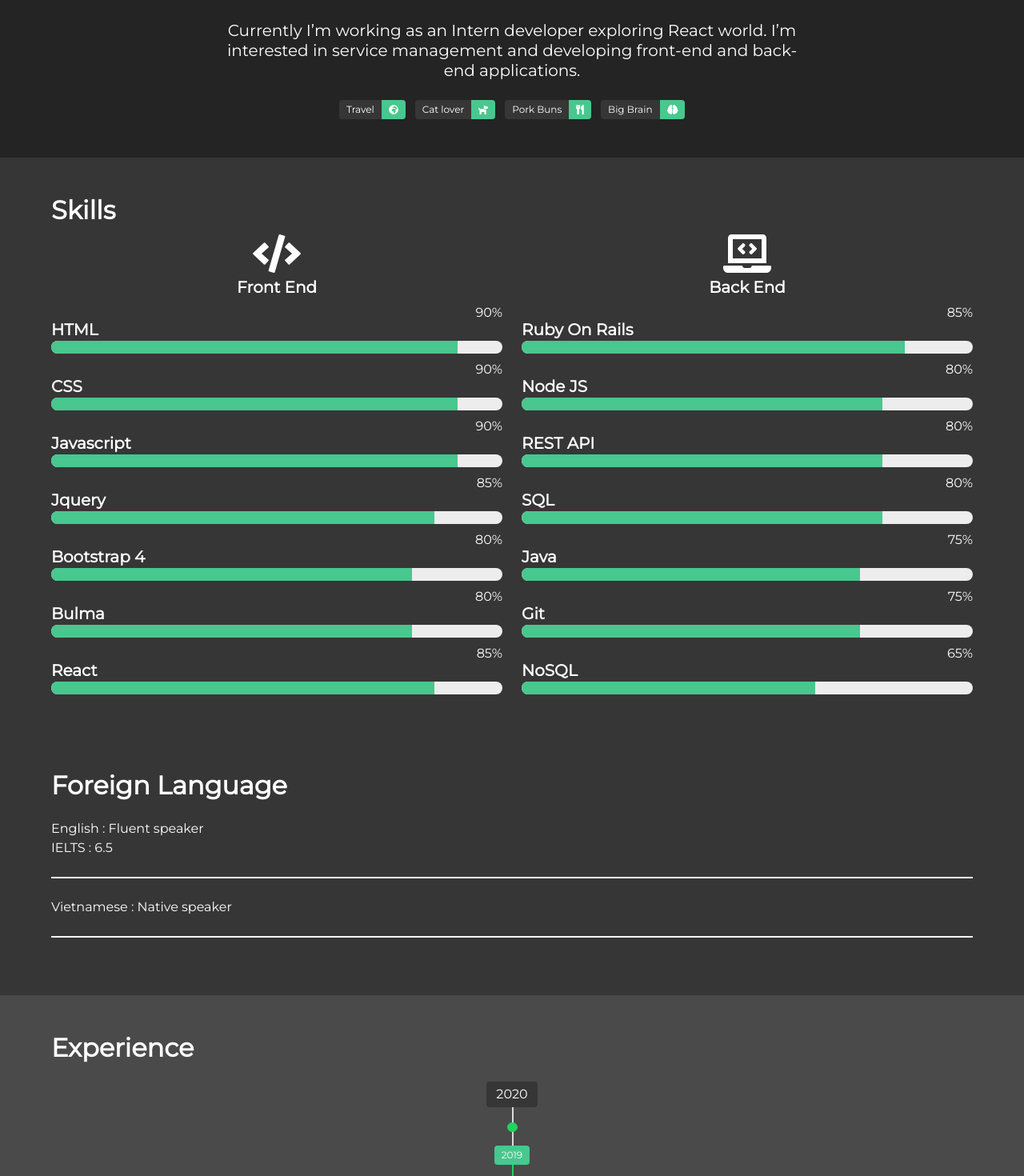
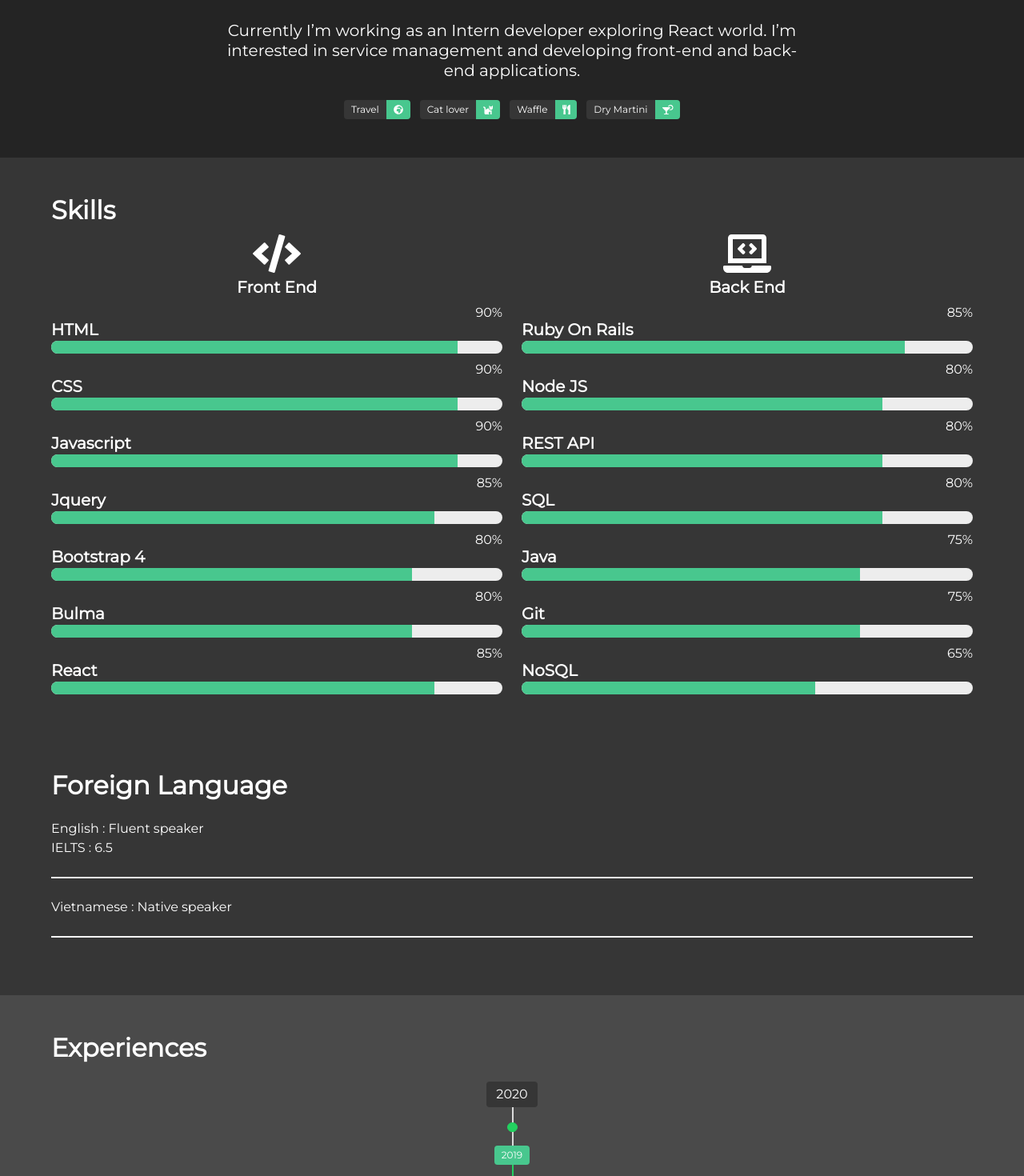
Before and after one commit to ngumh/cv, a React (Create React App) app: page / in a window 1280 px wide. Shown: the part 1080-2550 px from the top of the page at 80% size. Built offline with nearby package versions, Linux system fonts and the light colour scheme.

Commit message:
Fix className + Edit resume

```diff
--- a/src/components/sections/Experience.js
+++ b/src/components/sections/Experience.js
@@ -1,12 +1,12 @@
 import React from "react"
-
+import Projects from '../elements/Projects'
 import Timeline from "../elements/Timeline"
 
 function Experience() {
     return(
         <section className="section has-background-grey-dark" id="experience">
             <div className="container has-text-white">
-                <h1 className="title has-text-white">Experience</h1>
+                <h1 className="title has-text-white">Experiences</h1>
                 <Timeline />
             </div>
         </section>
--- a/src/components/structure/Content.js
+++ b/src/components/structure/Content.js
@@ -7,7 +7,6 @@ import ForeignLang from "../sections/ForeignLang"
 function Content() {
     return(
         <main>
-
             <AboutMe />
             <Skills />
             <ForeignLang />
--- a/src/components/structure/Footer.js
+++ b/src/components/structure/Footer.js
@@ -10,7 +10,7 @@ function Footer() {
                     <sup><i className="fas fa-quote-right"></i></sup>
                     &nbsp; <sub>- &nbsp;Stephen Curry</sub>
                 </i>
-                <p class="has-text-grey-light">
+                <p className="has-text-grey-light">
                     © {new Date().getFullYear()} Mai Hong Ngu
                 </p>
             </div>
--- a/src/resume.json
+++ b/src/resume.json
@@ -35,15 +35,15 @@
     },
     {
       "name": "Cat lover",
-      "x_icon": "fa-dog"
+      "x_icon": "fa-cat"
     },
     {
-      "name": "Pork Buns",
+      "name": "Waffle",
       "x_icon": "fa-utensils"
     },
     {
-      "name": "Big Brain",
-      "x_icon": "fa-brain"
+      "name": "Dry Martini",
+      "x_icon": "fa-cocktail"
     }
   ],
   "skills": [
```
